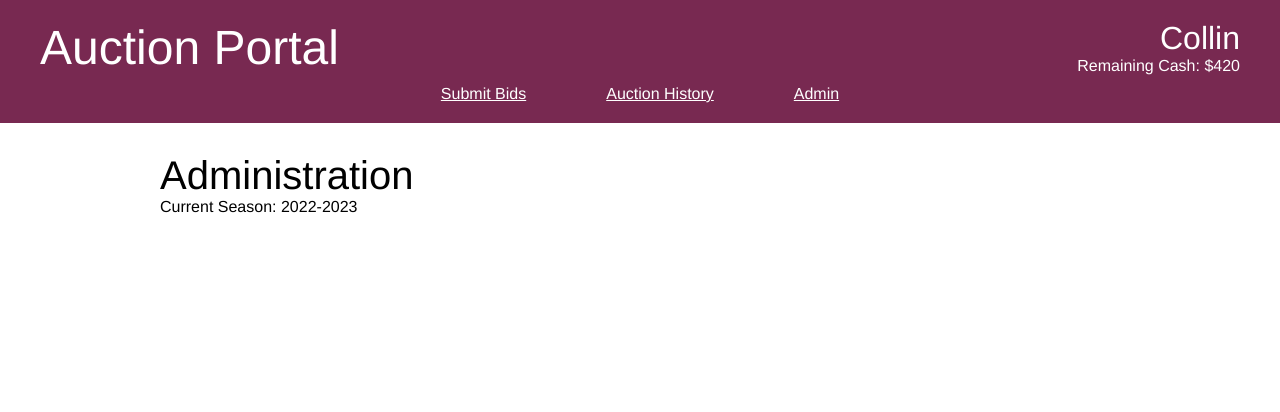
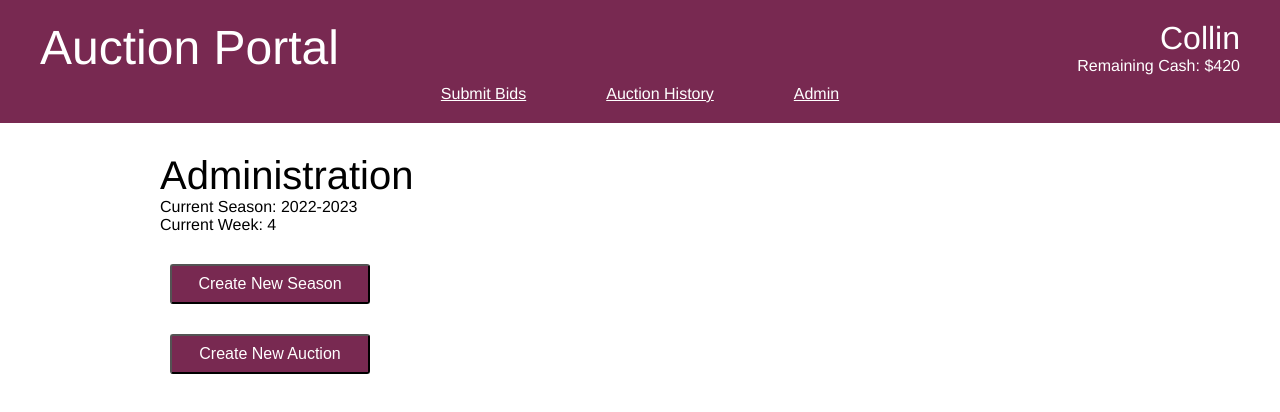
Before and after one commit to collinmurd/ff_auctions, a React (Create React App) app in the folder app/: page /admin in a window 1280 px wide. Shown: the top 412 px of the page. Built offline with nearby package versions, Linux system fonts and the light colour scheme.

Commit message:
just two buttons

```diff
--- a/app/src/components/Admin.css
+++ b/app/src/components/Admin.css
@@ -1,47 +1,8 @@
 
-/* AdminSeasonSelect */
-
-#adminSeasonSelect {
-    margin: 20px 0;
+#admin .button {
+    width: 200px;
 }
 
-#adminSeasonSelect select {
-    width: 180px;
-    font-size: 16px;
+#admin .buttonContainer {
+    margin: 30px 10px;
 }
-
-#adminSettings {
-    margin: 50px 30px;
-}
-
-/* ManageManagers */
-
-#manageManagers table {
-    margin: 10px;
-    border-top: 1px solid black;
-    border-spacing: 0;
-}
-
-#manageManagers td {
-    border-bottom: 1px solid black;
-    padding: 5px;
-}
-
-.clickableSpan {
-    color: blue;
-    text-decoration: underline;
-}
-
-.clickableSpan:hover {
-    cursor: pointer;
-}
-
-/* ManageAuctions */
-
-#manageAuctions {
-    margin-top: 40px;
-}
-
-#manageAuctions button {
-    margin: 10px;
-}
--- a/app/src/components/Admin.tsx
+++ b/app/src/components/Admin.tsx
@@ -3,8 +3,6 @@
 import './Admin.css'
 
 import React from "react";
-
-const currentSeason = "2022-2023";
 
 const managers: {[season: string]: string[]} = {
     "2022-2023": [
@@ -20,7 +18,8 @@ const managers: {[season: string]: string[]} = {
     ]
 }
 
-const currentWeek = 4;
+const currentSeason = "2022-2023"; // can be null. that would indicate there is no current season
+const currentWeek = 4; // can be null. indicates same as above
 const existingAuction = false;
 
 type AdminProps = {};
@@ -36,8 +35,29 @@ export class Admin extends React.Component<AdminProps, AdminState> {
         return (
             <div id="admin">
                 <h2>Administration</h2>
-                <h4>Current Season: {currentSeason}</h4>
+                <h4>
+                    {currentSeason ? `Current Season: ${currentSeason}` : 'No Current Season'}
+                </h4>
+                <h4>
+                    {currentWeek ? `Current Week: ${currentWeek}` : 'No Current Season'}
+                </h4>
+                <div className="buttonContainer">{this.seasonButton()}</div>
+                <div className="buttonContainer">{this.auctionButton()}</div>
             </div>
         );
     }
+
+    seasonButton() {
+        if (currentSeason)
+            return <button id="createSeasonButton" className="button">Create New Season</button>
+        else
+            return <button id="endSeasonButton" className="button">End Current Season</button>
+    }
+
+    auctionButton() {
+        if (currentSeason)
+            return <button id="createAuctionButton" className="button">Create New Auction</button>
+        else
+            return <button id="endAuctionButton" className="button">End Current Auction</button>
+    }
 }
```
